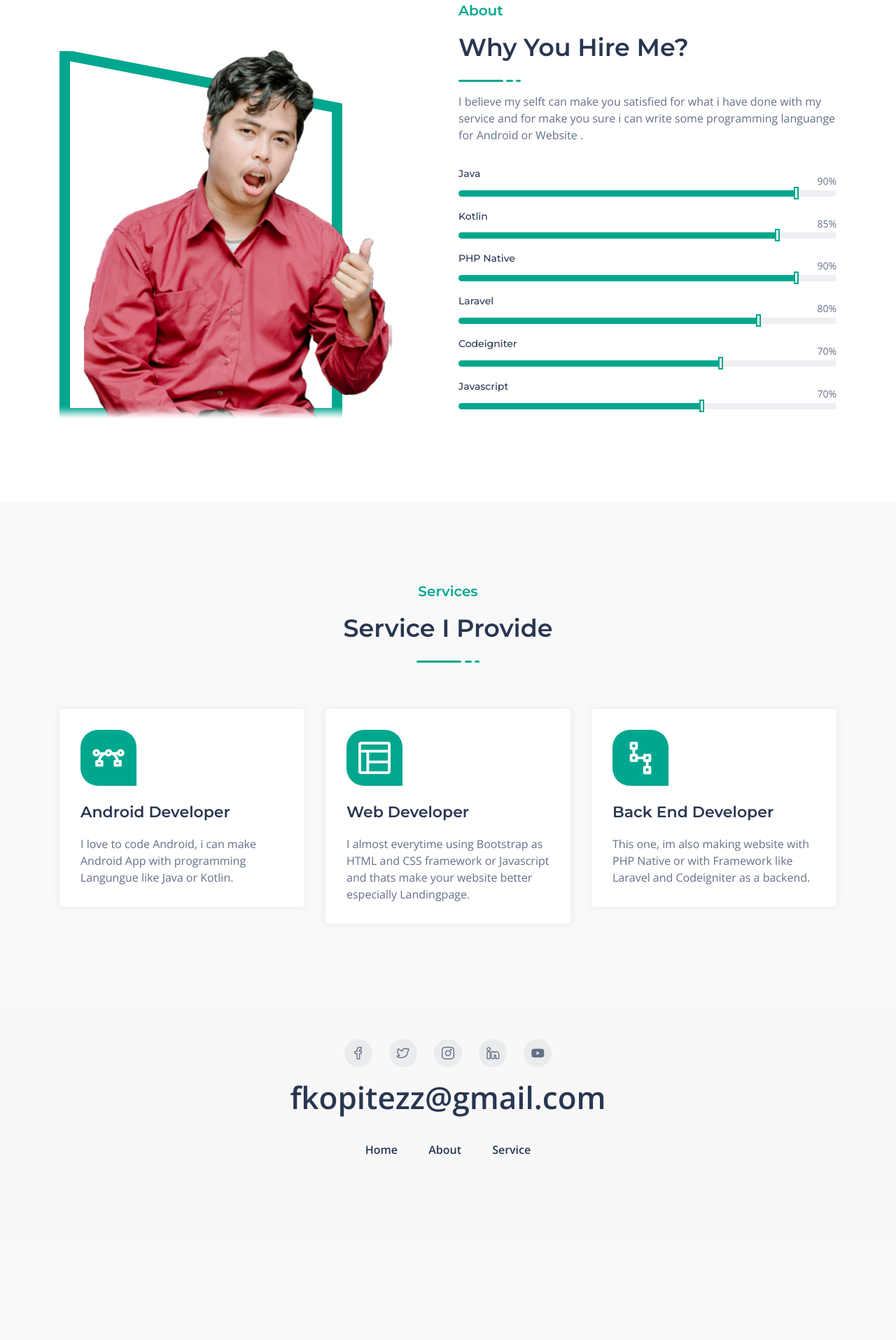
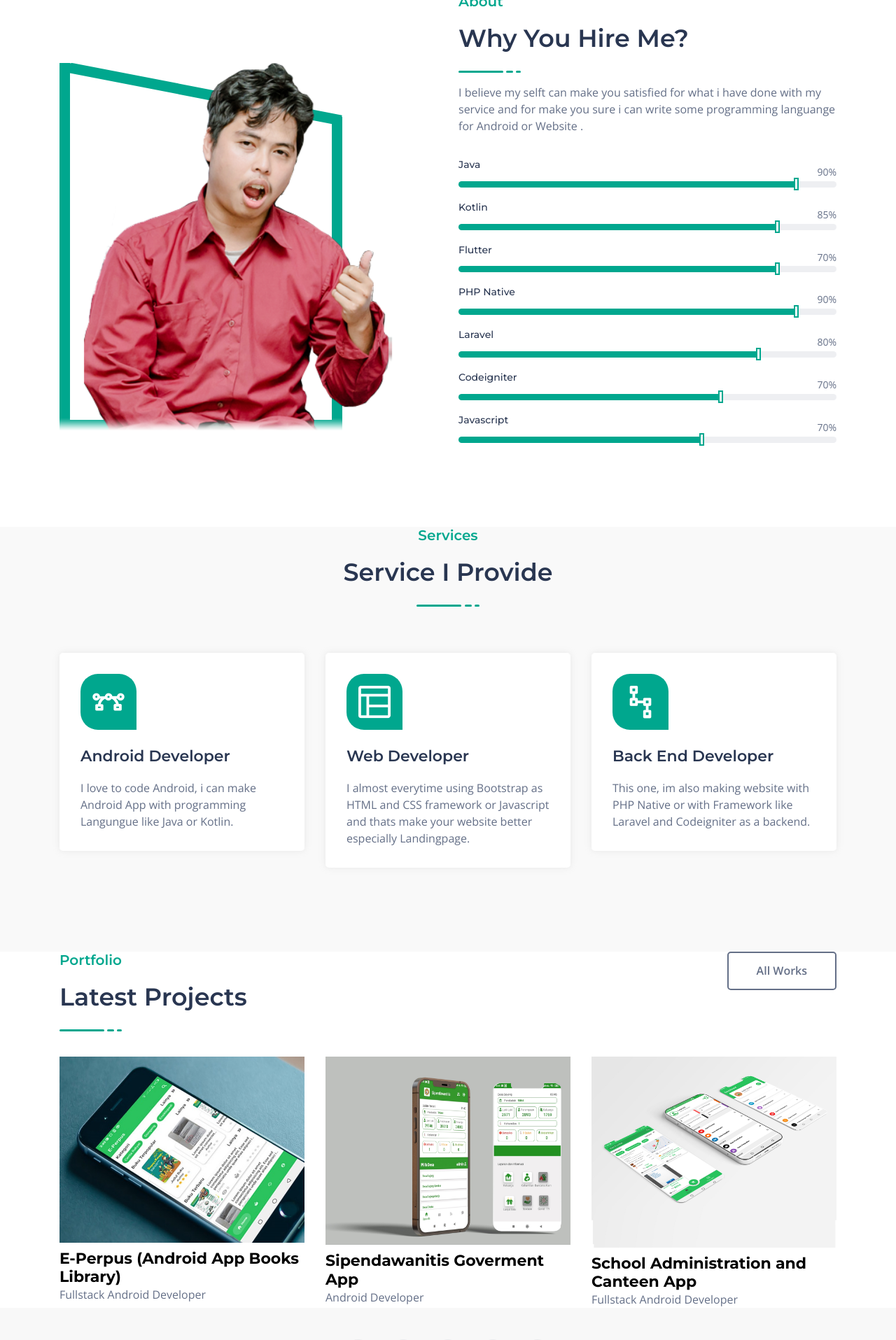
Before and after one commit to FirmanTaufik/curriculumvitae, a PHP site: page / in a window 1280 px wide. Shown: the part 800-2715 px from the top of the page at 70% size. Before the commit the page ends 2450 px from the top, so only its background shows below. Run offline with PHP 8.4, Linux system fonts and the light colour scheme.

Commit message:
ambil dari hosting

```diff
--- a/index.php
+++ b/index.php
@@ -85,10 +85,10 @@
                                     <li class="nav-item">
                                         <a class="page-scroll" href="#services">Services<span></span></a>
                                     </li>
-                                    <!-- <li class="nav-item">
+                                    <li class="nav-item">
                                         <a class="page-scroll" href="#project">Portfolio<span></span></a>
                                     </li>
-                                    <li class="nav-item">
+                                        <!-- <li class="nav-item">
                                         <a class="page-scroll" href="#pricing">Pricing<span></span></a>
                                     </li>
                                     <li class="nav-item">
@@ -117,7 +117,7 @@
                             <h5 class="header_sub_title wow fadeInUp" data-wow-duration="1.3s" data-wow-delay="0.2s">Hi there..</h5>
                             <h2 class="header_title wow fadeInUp" data-wow-duration="1.3s" data-wow-delay="0.5s">I'm Freelancer</h2>
                             <span class="wow fadeInUp" data-wow-duration="1.3s" data-wow-delay="0.8s">Let me introduce my selft to make you know who I am,  you can find me on Freelancer Marketplace like <b>Fiverr, Fastwork etc</b>.</span>
-                            <p class="wow fadeInUp" data-wow-duration="1.3s" data-wow-delay="1.1s">So..My name is Firman Taufik, I was born in Indonesia and  Im    Freelancer more than 2 years i have  finish many project like company project for
+                            <p class="wow fadeInUp" data-wow-duration="1.3s" data-wow-delay="1.1s">So..My name is <b> Firman Taufik </b>, I was born in Indonesia and  Im    Freelancer more than 2 years i have  finish many project like company project for
                                 goverment and a client personal project. My work focused as Android Developer and making Android Application .</p>
                             <a href="https://www.fiverr.com/hidungpesek?up_rollout=true" rel="nofollow" class="main-btn wow fadeInUp" data-wow-duration="1.3s" data-wow-delay="1.4s">Fiverr</a>
                             <!-- <a href=""><button class="main-btn border-less"></button></a> -->
@@ -190,6 +190,19 @@
                             </div> <!-- skill item -->
                             <div class="skill_item mt-20">
                                 <div class="skill_header">
+                                    <h6 class="skill_title">Flutter</h6>
+                                    <div class="skill_percentage">
+                                        <p><span class="counter">70</span>%</p>
+                                    </div>
+                                </div>
+                                <div class="skill_bar">
+                                    <div class="bar_inner">
+                                        <div class="bar progress_line" data-width="85"></div>
+                                    </div>
+                                </div>
+                            </div> <!-- skill item -->
+                            <div class="skill_item mt-20">
+                                <div class="skill_header">
                                     <h6 class="skill_title">PHP Native</h6>
                                     <div class="skill_percentage">
                                         <p><span class="counter">90</span>%</p>
@@ -251,7 +264,7 @@
 
     <!--====== SERVICES PART START ======-->
 
-    <section id="services" class="services_area pt-115 pb-120">
+    <section id="services" class="services_area   pb-120">
         <div class="container">
             <div class="row justify-content-center">
                 <div class="col-lg-6">
@@ -309,7 +322,62 @@
     <!--====== SERVICES PART ENDS ======-->
 
 
-
+    <section id="project" class="project_area  ">
+        <div class="container">
+            <div class="row">
+                <div class="col-sm-9">
+                    <div class="section_title pb-30">
+                    <h5 class="sub_title">Portfolio</h5>
+                    <h3 class="main_title">Latest Projects</h3>
+                    <ul class="line">
+                    <li></li>
+                    <li></li>
+                    <li></li>
+                    </ul>
+                </div>
+            </div>
+            <div class="col-sm-3">
+            <div class="project_btn text-sm-right">
+            <a class="main-btn main-btn-2" href="#">All Works</a>
+            </div>
+            </div>
+        </div>
+        <div class="row">
+            <div class="col-lg-4 ">
+                 <div class="single_project wow">
+                    <div class="project_image">
+                        <img src="assets/images/eperpusid.jpg" alt="project">
+                    </div>
+                    <div class="project_content mt-10">
+                        <h4 style="color: black;"  ><a style="color: black;"  href="https://eperpus.id/" tabindex="0">E-Perpus (Android App Books Library)</a></h4>
+                        <p>Fullstack Android Developer</p>
+                    </div>
+                 </div>
+            </div>
+            <div class="col-lg-4 ">
+                 <div class="single_project wow">
+                    <div class="project_image">
+                        <img src="assets/images/sipendawanitis.jpg" alt="project">
+                    </div>
+                    <div class="project_content mt-10">
+                        <h4 style="color: black;"  ><a style="color: black;"  href="https://play.google.com/store/apps/details?id=com.projectcikembar.app" tabindex="0">Sipendawanitis Goverment App</a></h4>
+                        <p>Android Developer</p>
+                    </div>
+                 </div>
+            </div>
+            <div class="col-lg-4 ">
+                 <div class="single_project wow">
+                    <div class="project_image">
+                        <img src="assets/images/sekolah.jpg" alt="project">
+                    </div>
+                    <div class="project_content mt-10">
+                        <h4 style="color: black;"  ><a style="color: black;"  href="https://pptqalizzah.sch.id/" tabindex="0">School Administration and Canteen App</a></h4>
+                        <p>Fullstack Android Developer</p>
+                    </div>
+                 </div>
+            </div>
+        </div>
+</section>
 
     <!--====== CALL TO ACTION PART START ======-->
 
@@ -334,11 +402,11 @@
                         </ul>
                         <span class="email">fkopitezz@gmail.com</span>
                         <ul class="footer_menu">
-                            <li><a href="#">Home</a></li>
-                            <li><a href="#">About </a></li>
-                            <li><a href="#">Service</a></li>
-                            <!-- <li><a href="#">Portfolio</a></li>
-                            <li><a href="#">Pricing</a></li>
+                            <li><a class="page-scroll"  href="#home">Home</a></li>
+                            <li><a class="page-scroll"  href="#about">About </a></li>
+                            <li><a class="page-scroll"  href="#services">Service</a></li>
+                             <li><a class="page-scroll"  href="#project">Portfolio</a></li>
+                            <!-- <li><a href="#">Pricing</a></li>
                             <li><a href="#">Contact Us</a></li> -->
                         </ul>
                         <!-- <p class="credit pt-45">Template Designed and Developed by <a href="https://uideck.com/" rel="nofollow">UIdeck</a></p> -->
```
Also changed, not shown: assets/images/eperpusid.jpg (added), assets/images/sekolah.jpg (added), assets/images/sipendawanitis.jpg (added), 2 other files.
